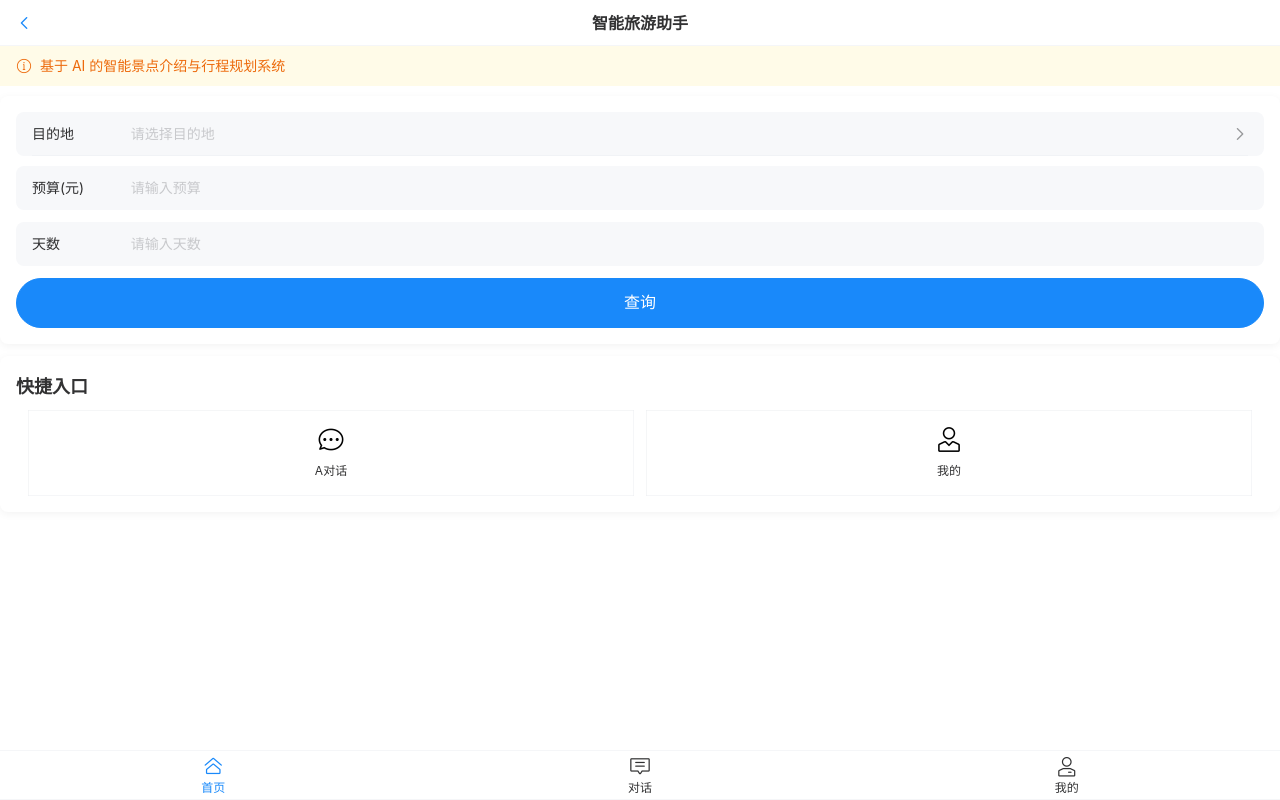
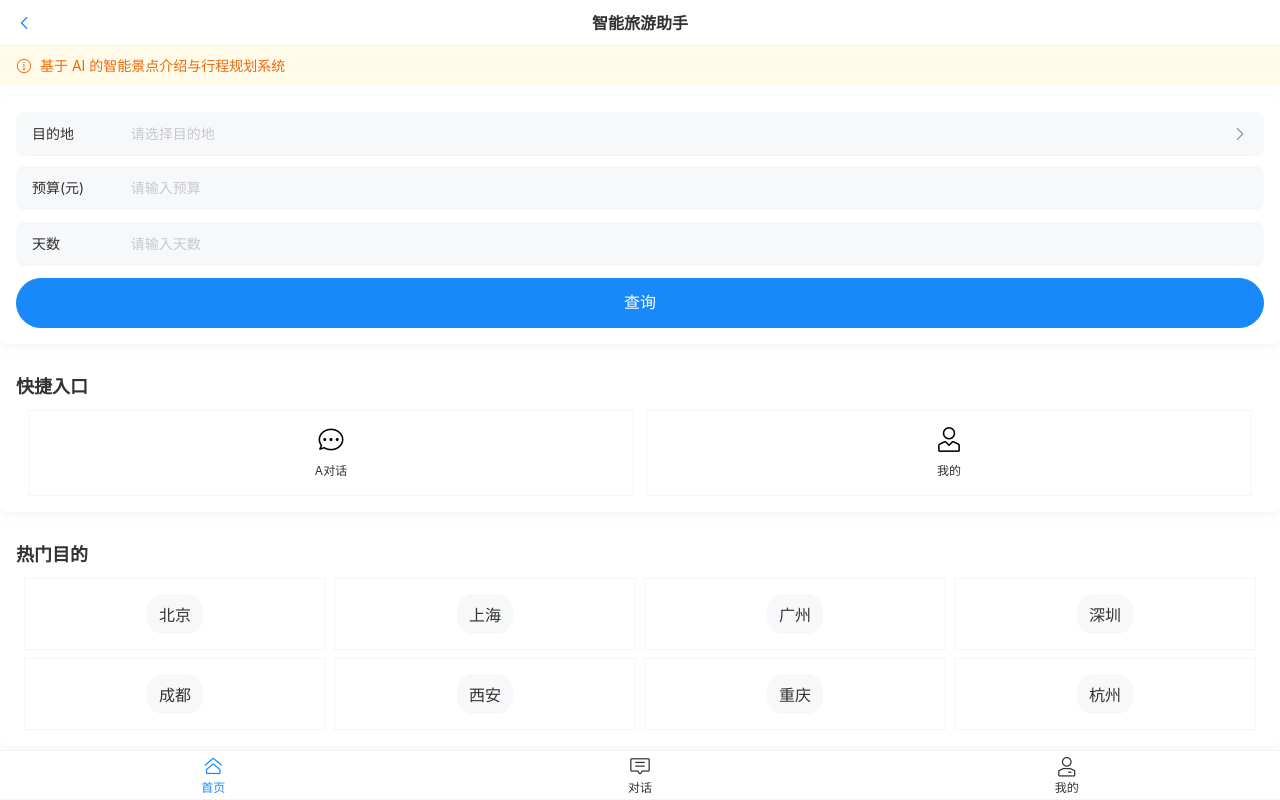
Before and after one commit to ccj24/Agent-vue, a Vue app: page /#/ in a window 1280 px wide. Built offline with nearby package versions, Linux system fonts and the light colour scheme.

Commit message:
feat:开发首页

```diff
--- a/src/views/Home.vue
+++ b/src/views/Home.vue
@@ -6,7 +6,7 @@
       text="基于 AI 的智能景点介绍与行程规划系统"
       style="margin-bottom: 10px"
     />
-    <div class="card">
+    <div class="card ">
       <van-field
         style="background: #f7f8fa; border-radius: 8px; margin-bottom: 10px"
         is-link
@@ -47,6 +47,14 @@
         <van-grid-item @click="goPagee('/profile')" icon="user-o" text="我的" />
       </van-grid>
     </div>
+        <div class="card popular-destinations">
+      <div class="section-title">热门目的</div>
+      <van-grid :column-num="4" :gutter="8">
+        <van-grid-item @click="slectTagCity(item)" v-for="item in popularCities" :key="item" >
+          <div :class="{active: item === formData.city}" class="city-tag">{{item}}</div>
+        </van-grid-item>
+      </van-grid>
+    </div>
 
     <van-popup v-model:show="showCityPicker" position="bottom" round>
       <van-picker
@@ -75,6 +83,7 @@ const formData = reactive({
   budget: "",
   days: "",
 });
+const popularCities=["北京","上海","广州","深圳","成都","西安","重庆","杭州"]
 const isLoading = ref(false);
 const allCities = ref([
   "北京",
@@ -108,15 +117,29 @@ const handleSubmit = () => {
     isLoading.value = false;
   }, 1000);
 };
+const slectTagCity = (item) => {
+  formData.city = item;
+}
 </script>
 <style scoped>
 .search-card {
   margin-bottom: 10px;
 }
-</style>
-
-<style>
 .city-picker {
   z-index: 9999 !important;
 }
+.city-tag {
+  padding: 8px 12px;
+  border-radius: 16px;
+  background: #f7f8fa;
+  color: #333;
+  transition: all 0.3s ;
+}
+.city-tag:hover {
+  background: #e8ebee;
+}
+.city-tag.active{
+  background: #007AFF;
+  color: #fff;
+}
 </style>
```
